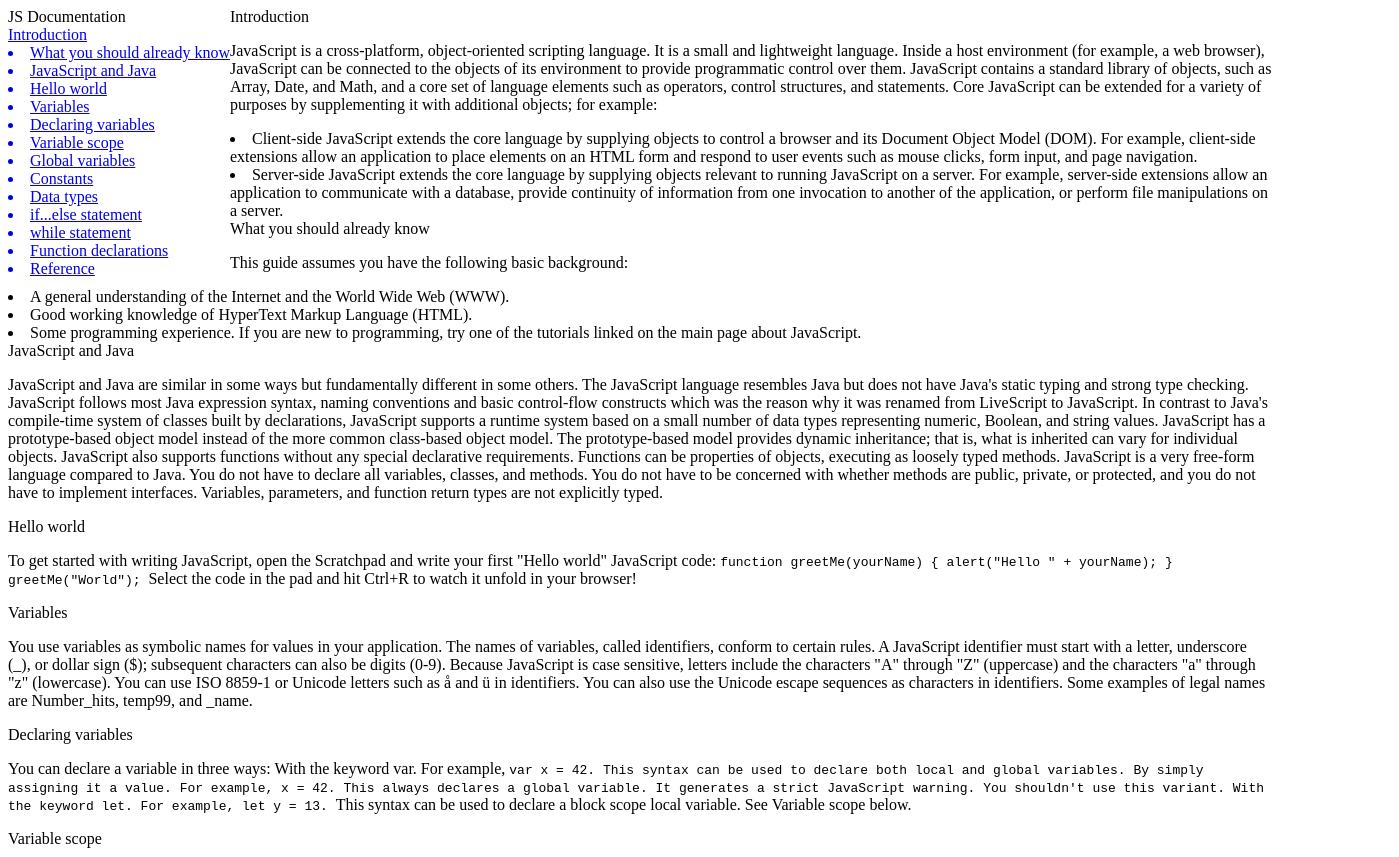
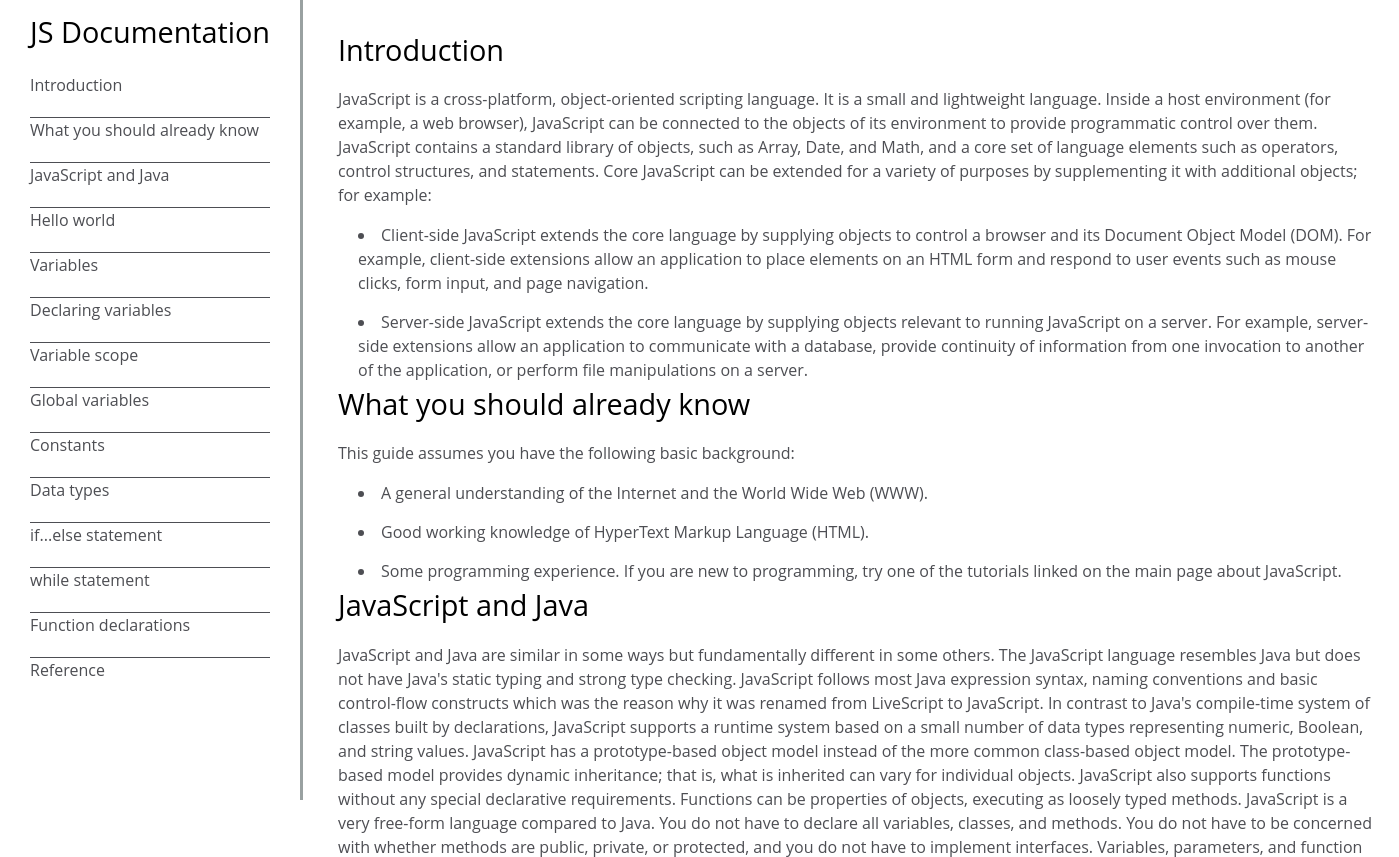
Before and after one commit to akshay-narkar/OluwaseunAkshay, a plain HTML site: page index.html in a window 1280 px wide. Shown: the top 857 px of the page, 1399 px wide, since content can reach past the window. Drawn offline with Linux system fonts and the light colour scheme; a script that the page names is missing.

Commit message:
Complete

```diff
--- a/css/style.css
+++ b/css/style.css
@@ -1,10 +1,128 @@
-#navbar{
-    float: left;
+html,
+body {
+  min-width: 290px;
+  color: #4d4e53;
+  background-color: #ffffff;
+  font-family: "Open Sans", Arial, sans-serif;
+  line-height: 1.5;
 }
 
-@media (max-width: 600px) {
-    nav, article {
-      width: 100%;
-      height: auto;
-    }
+#navbar {
+  position: fixed;
+  min-width: 290px;
+  top: 0px;
+  left: 0px;
+  width: 300px;
+  height: 100%;
+  border-right: solid;
+  border-color: rgba(0, 22, 22, 0.4);
+}
+
+header {
+  color: black;
+  margin: 10px;
+  text-align: center;
+  font-size: 1.8em;
+  font-weight: thin;
+}
+
+#main-doc header {
+  text-align: left;
+  margin: 0px;
+}
+
+#navbar ul {
+  height: 88%;
+  padding: 0;
+  overflow-y: auto;
+  overflow-x: hidden;
+}
+
+#navbar li {
+  color: #4d4e53;
+  border-top: 1px solid;
+  list-style: none;
+  position: relative;
+  width: 100%;
+}
+
+#navbar a {
+  display: block;
+  padding: 10px 30px;
+  color: #4d4e53;
+  text-decoration: none;
+  cursor: pointer;
+}
+
+#main-doc {
+  position: absolute;
+  margin-left: 310px;
+  padding: 20px;
+  margin-bottom: 110px;
+}
+
+section article {
+  color: #4d4e53;
+  margin: 15px;
+  font-size: 0.96em;
+}
+
+section li {
+  margin: 15px 0px 0px 20px;
+}
+
+code {
+  display: block;
+  text-align: left;
+  white-space: pre;
+  position: relative;
+  word-break: normal;
+  word-wrap: normal;
+  line-height: 2;
+  background-color: #f7f7f7;
+  padding: 15px;
+  margin: 10px;
+  border-radius: 5px;
+}
+
+@media only screen and (max-width: 815px) {
+  /* For mobile phones: */
+  #navbar ul {
+    border: 1px solid;
+    height: 207px;
   }
+
+  #navbar {
+    background-color: white;
+    position: absolute;
+    top: 0;
+    padding: 0;
+    margin: 0;
+    width: 100%;
+    max-height: 275px;
+    border: none;
+    z-index: 1;
+    border-bottom: 2px solid;
+  }
+
+  #main-doc {
+    position: relative;
+    margin-left: 0px;
+    margin-top: 270px;
+  }
+}
+
+@media only screen and (max-width: 400px) {
+  #main-doc {
+    margin-left: -10px;
+  }
+
+  code {
+    margin-left: -20px;
+    width: 100%;
+    padding: 15px;
+    padding-left: 10px;
+    padding-right: 45px;
+    min-width: 233px;
+  }
+}
```
